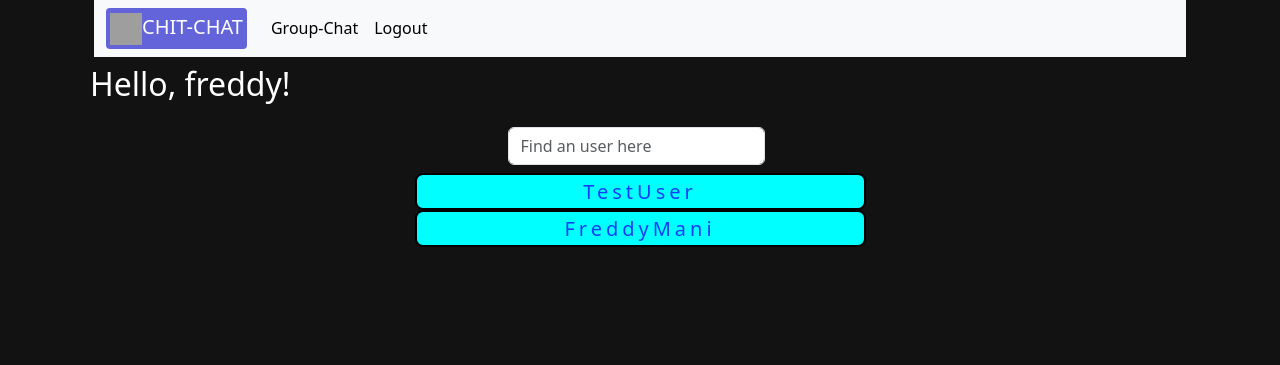
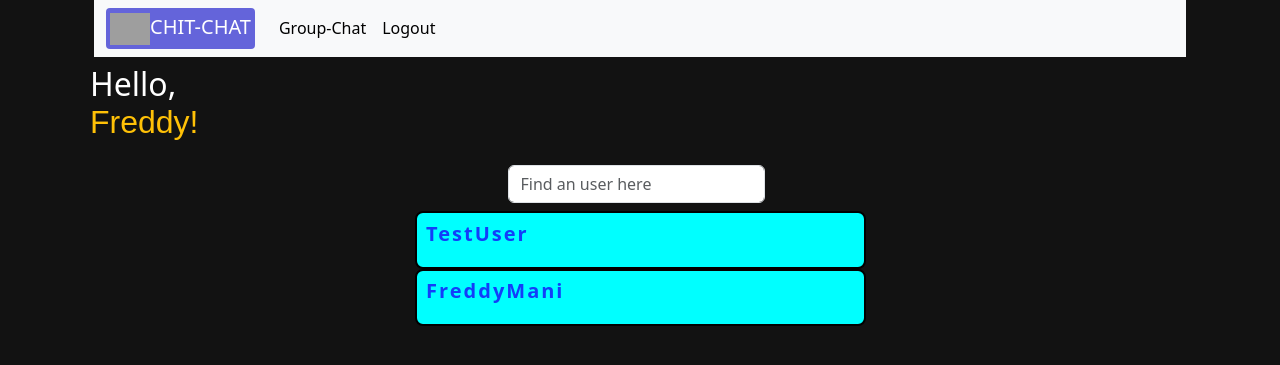
Before and after one commit to freddymani22/django_chatapp, a Django app: page /private-message/1/ in a window 1280 px wide. Shown: the top 365 px of the page. Run offline with Django 3.2, Linux system fonts and the light colour scheme; a user stored in the database is signed in; data comes from the database, SQL or seed files in the repository; both versions use the stored data as it was after the commit; grey boxes are pictures that could not be loaded.

Commit message:
updated homepage.

```diff
--- a/chatapp/urls.py
+++ b/chatapp/urls.py
@@ -1,11 +1,11 @@
 from django.urls import path
 
-from .views import index,chatroom,private_message_listview,private_message_detailview
+from .views import index,chatroom,private_message_listview,private_message_detailview, private_message_default_view
 
 urlpatterns = [
-    path('',index, name='home' ),
-    path('<slug:slug>/',chatroom, name='chatroom'),
+    path('', private_message_default_view, name='home'),
     path('private-message/<int:id>/', private_message_listview,name='private-message-list'),
     path('private-message/<int:id>/<int:other_id>/', private_message_detailview,name='private-message-detail'),
-
-    ]
+    path('group-message/',index, name='group-chat' ),
+    path('gropu-message/<slug:slug>/',chatroom, name='chatroom'),
+]
--- a/chatapp/views.py
+++ b/chatapp/views.py
@@ -1,7 +1,6 @@
-from django.shortcuts import render,get_object_or_404
+from django.shortcuts import render,get_object_or_404, redirect
 from django.contrib.auth.decorators import login_required
 from django.http import HttpResponse
-from django.db.models import Q
 from accounts.models import CustomUser
 
 
@@ -48,3 +47,7 @@ def private_message_detailview(request, other_id, id):
             return render(request, 'chatapp/private-detailview.html', context=context)
         else:
             return HttpResponse("<h1>YOU'RE NOT AUTHORIZED TO VIEW THIS PAGE</h1>")
+
+@login_required
+def private_message_default_view(request):
+     return redirect('private-message-list',id= request.user.id)
--- a/django_chat/settings.py
+++ b/django_chat/settings.py
@@ -156,7 +156,7 @@ DEFAULT_AUTO_FIELD = 'django.db.models.BigAutoField'
 
 
 LOGIN_URL = 'login'
-LOGIN_REDIRECT_URL = 'private-mesage-list'
+LOGIN_REDIRECT_URL ='private-message-list'
 
 
 CHANNELS_DEFAULT_LAYER = "default"
--- a/static/style.css
+++ b/static/style.css
@@ -45,7 +45,7 @@ h1 {
     font-size: 1rem;
     text-align: center;
     color: rgb(19, 61, 249);
-    letter-spacing: 4px;
+    letter-spacing: 2px;
 }
 
 .navbar-brand{
@@ -113,12 +113,53 @@ h1 {
 
 .img-logo{
     height: 2rem;
-    width: 2rem;
+    width: 2em;
 }
 
-.last-message{
-    font-size: 1rem;
-    margin:0;
-    color: rgb(4, 4, 29);
-    font-weight: 400;
-}
+.fancy {
+    position: relative;
+    font-family: sans-serif;
+    display:table;
+    cursor:pointer;
+    transition:.6s;
+  }
+  .fancy:before,
+  .fancy:after {
+    content:attr(data-text);
+    transition:.6s;
+  }
+  .fancy:before {
+    left: 0;
+    top: 0;
+    position: absolute;
+    z-index:-1;
+    text-shadow:
+     0px 0px,
+     0px 0px,
+     0px 0px,
+     0px 0px,
+     0px 0px,
+     0px 0px,
+     0px 0px,
+     0px 0px,
+     0px 0px,
+     0px 0px;
+    -webkit-mask:repeating-linear-gradient(45deg, transparent 0 3px, rgba(248, 11, 11, 0.964) 0 6px);
+            mask:repeating-linear-gradient(45deg, transparent 0 3px, rgba(85, 213, 50, 0.97) 0 6px);
+  }
+  .fancy:hover {
+    transform:translate(-10px,-10px);
+  }
+  .fancy:hover:before {
+    text-shadow:
+     1px 1px,
+     2px 2px,
+     3px 3px,
+     4px 4px,
+     5px 5px,
+     6px 6px,
+     7px 7px,
+     8px 8px,
+     9px 9px,
+     10px 10px;
+  }
--- a/templates/base.html
+++ b/templates/base.html
@@ -23,7 +23,7 @@
                     <div class="d-flex justify-content-start">
                         {% if request.user.is_authenticated %}
                         <a class="navbar-brand" href="{% url 'private-message-list' id=request.user.id %}"><img class="img-logo" src="https://img.icons8.com/?size=512&id=112787&format=png" alt="">CHIT-CHAT</a>{% else %}
-                        <a class="navbar-brand" href="">CHIT-CHAT</a>{% endif %}
+                        <a class="navbar-brand" href=""><img class="img-logo" src="https://img.icons8.com/?size=512&id=112787&format=png" alt="">CHIT-CHAT</a>{% endif %}
                     </div>
                     <div class="collapse navbar-collapse justify-content-between" id="navbarSupportedContent">
 
@@ -35,7 +35,7 @@
                             {% if request.user.is_authenticated %}
                             <li class="nav-item">
                                 <a class="nav-link active" method="POST" aria-current="page"
-                                    href="{% url 'home' %}">Group-Chat</a>
+                                    href="{% url 'group-chat' %}">Group-Chat</a>
                             </li>
                             <li class="nav-item">
                                 <a class="nav-link active" method="POST" aria-current="page"
--- a/templates/chatapp/private-listview.html
+++ b/templates/chatapp/private-listview.html
@@ -4,7 +4,7 @@
 
 <div class="row d-flex justify-content-start">
     <div class="col-6 mt-2 ms-2">
-        <h2 class="text-white">Hello, {{ request.user }}!</h2>
+        <h2 class="text-white">Hello, <span class="fancy text-capitalize text-warning">{{ request.user }}!</span></h2>
     </div>
 </div>
 
@@ -25,7 +25,7 @@
             <a class='text-decoration-none'
                 href="{% url 'private-message-detail' id=request.user.id other_id=user.user_name.id %}">
                 <div class="chat-list">
-                    <p class="lead m-0 d-inline">{{ user.user_name }}</p>
+                    <p class="fw-bolder lead text-captilize ms-2 mt-1 text-start">{{ user.user_name }}</p>
                 </div>
             </a>{% endfor %}
         </div>
```
Also changed, not shown: templates/chatapp/index.html (+3 -5 lines), db.sqlite3.
